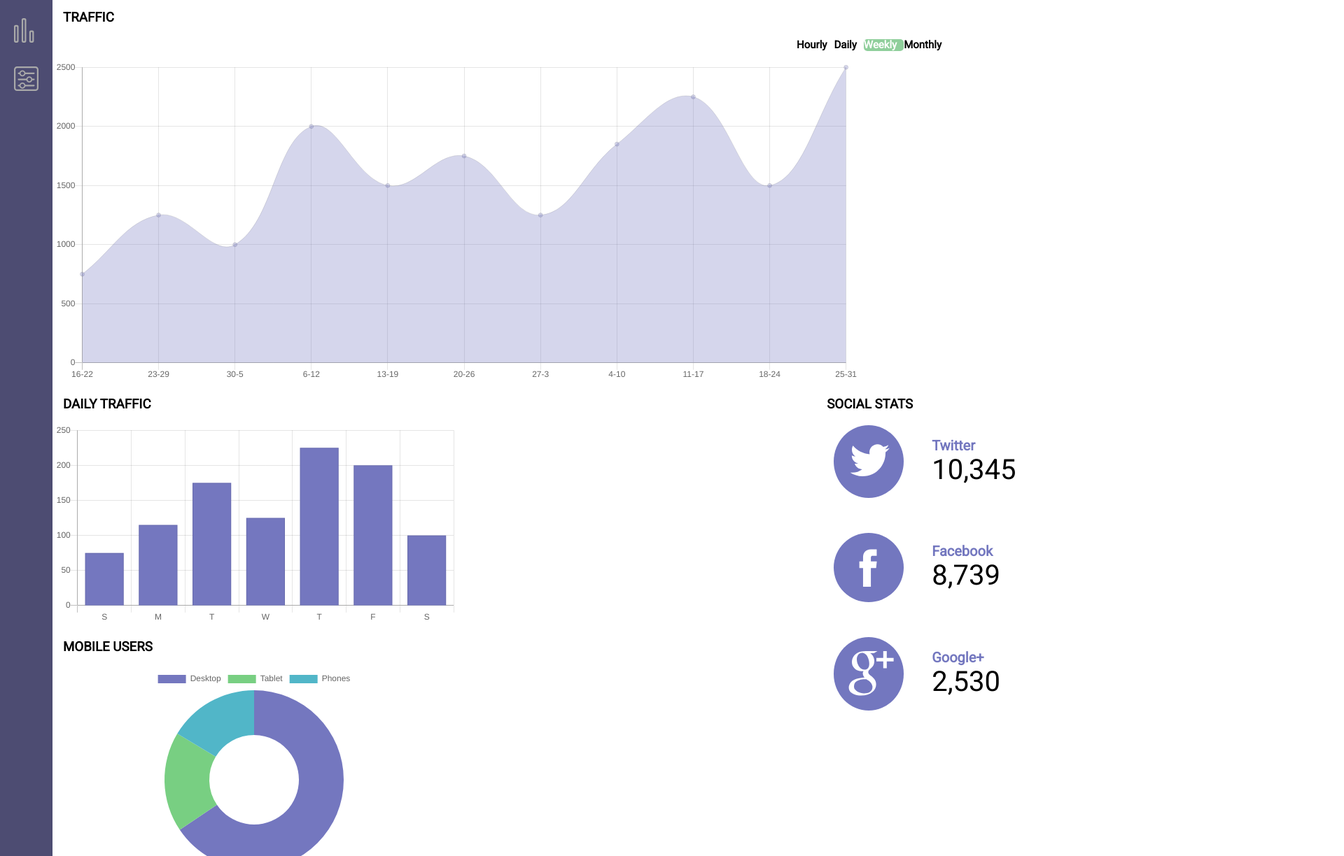
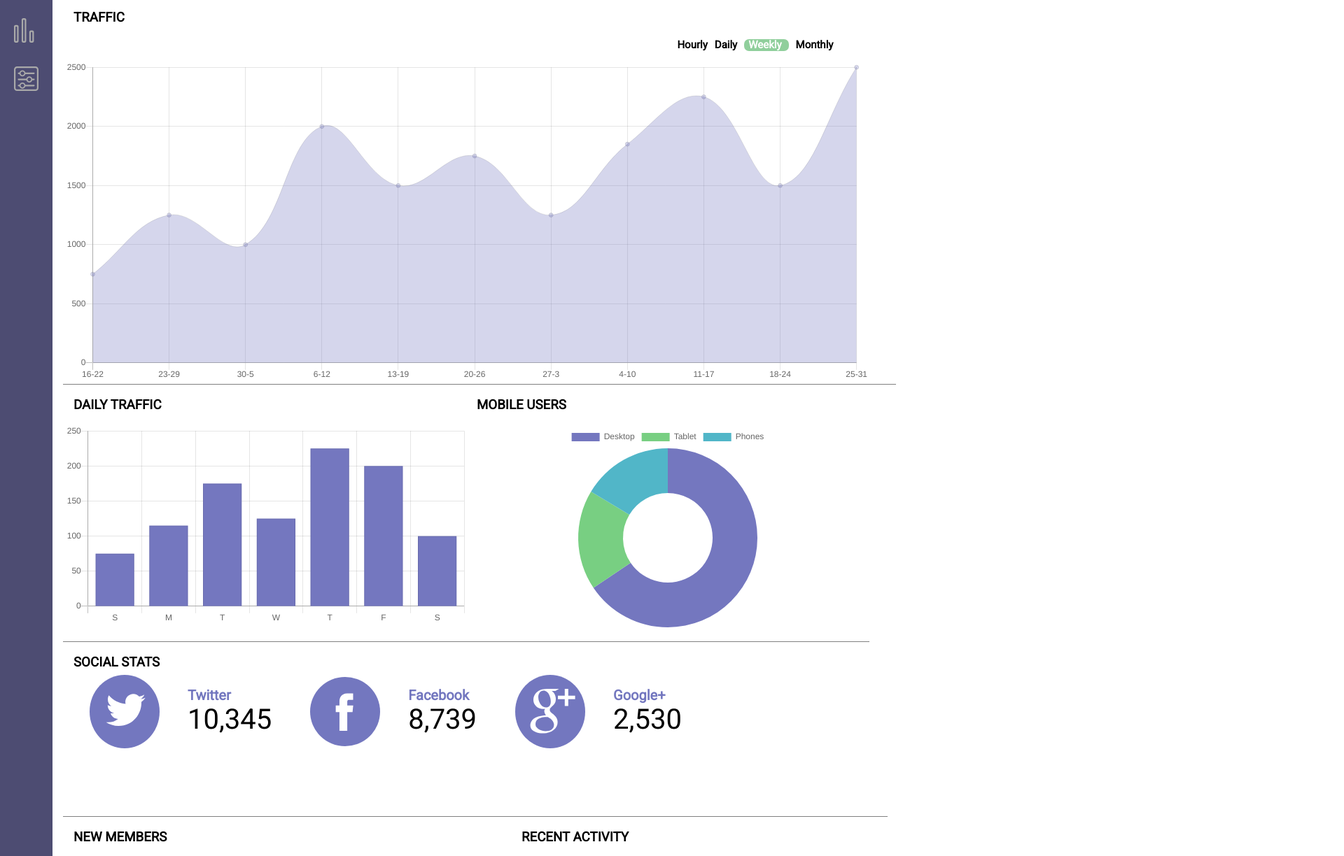
Before and after one commit to AlexVCS/WebApp-Dashboard, a plain HTML site: page index.html in a window 1280 px wide. Shown: the part 223-1447 px from the top of the page at 70% size, 1920 px wide, since content can reach past the window. Drawn offline with nearby package versions, Linux system fonts and the light colour scheme.

Commit message:
Adjusting grid settings in tablet view, added back in border under graphs, moved the traffic-nav over

```diff
--- a/css/styles.css
+++ b/css/styles.css
@@ -178,7 +178,9 @@ input {
 
 .active {
     background-color: #90cf9c;
-    border-radius: 5px;
+    padding-left: 6px;
+    margin-right: 10px;
+    border-radius: 7px;
     color: #fff;
 }
 
@@ -403,27 +405,22 @@ section h3,
         "navigation main";
     }
 
-    .main {
-        grid-template-columns: 50%;
+    .membersAndActivity,
+    .small-chart-group {
+        display: grid;
+        grid-template-columns: 1fr 1fr;
     }
 
-    .traffic,
-    .social {
-        grid-column: 1 / span 2;
+    .membersAndActivity {
+        grid-template-areas:
+        "members"
+        "activity";
     }
 
-    .main-header,
-    .alert,
-    .daily,
-    .new-members,
-    .message {
-        grid-column: 1 / span 1;
-    }
-
-    .mobile,
-    .recent-activity,
-    .settings {
-        grid-column: 2 / span 1;
+    .small-chart-group {
+        grid-template-areas:
+        "daily"
+        "mobile-users";
     }
 
     /* Header Styles */
@@ -501,21 +498,21 @@ section h3,
         width: 45vw;
     }
 
+    canvas,
     .traffic {
         width: 100vw;
     }
 
+    .traffic,
+    .daily {
+        border-bottom: .5px solid grey;
+    }
+
     .traffic-nav {
         justify-content: flex-end;
+        margin-right: 80px;
     }
-
-
-
-
-
-
-
-
+}
 
 
 
@@ -525,9 +522,6 @@ section h3,
 
 
     /*
-    .traffic {
-        border-bottom: .5px solid grey;
-    }
 
      .traffic,
     .social-container,
@@ -540,10 +534,6 @@ section h3,
 
     #searchBox {
         width: 270px;
-    }
-
-    .daily {
-        border-bottom: .5px solid grey;
     }
 
     .membersAndActivity {
@@ -587,7 +577,7 @@ section h3,
 
     .recent-activity {
         grid-column: 2 / span 1;
-    } */ */
+    } */
 
     /* Graph Rules */
 
```
